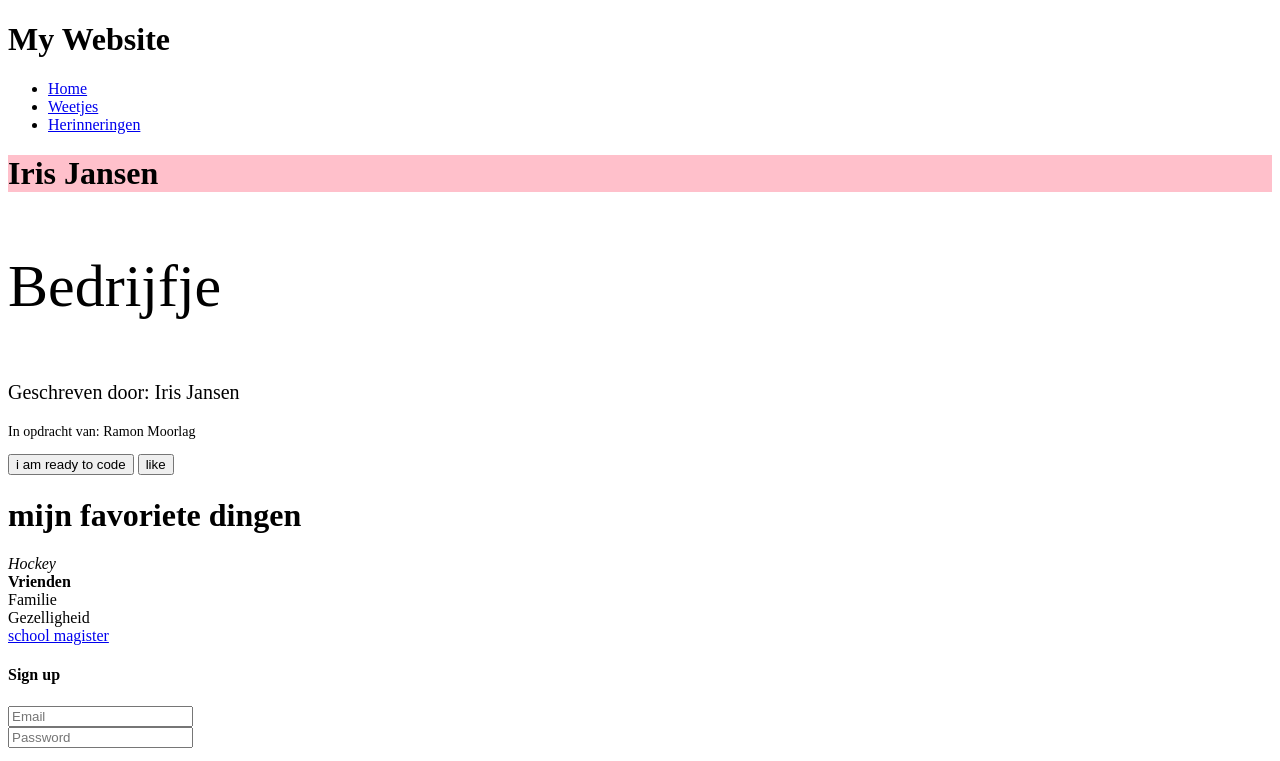
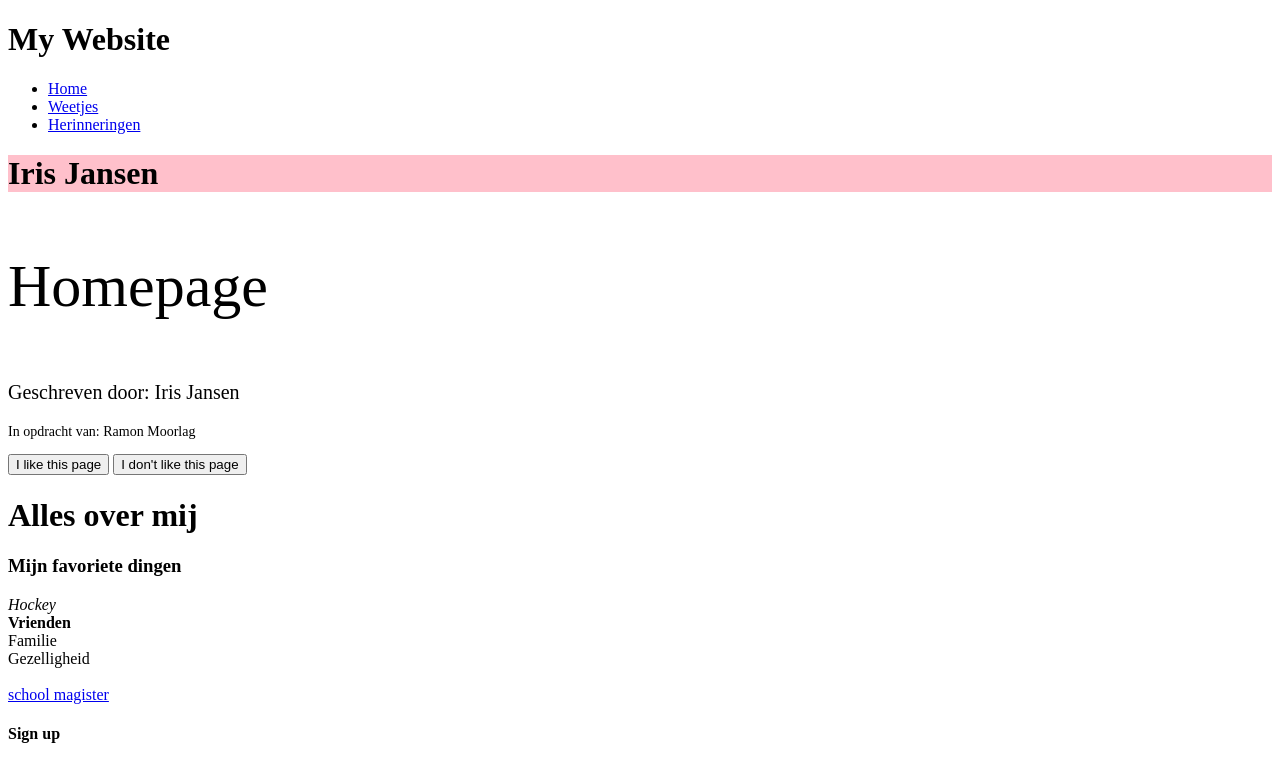
Before and after one commit to Irisjansen03/6678.github.io, a plain HTML site: page index.html in a window 1280 px wide. Shown: the top 761 px of the page. Drawn offline with Linux system fonts and the light colour scheme.

Commit message:
Update index.html

```diff
--- a/index.html
+++ b/index.html
@@ -12,18 +12,19 @@
               <li><a href="Herinneringen.html">Herinneringen</a></li>
             </ul>
         <h1 style="background-color:pink;">Iris Jansen</h1>
- <p style="font-size: 60px; ">Bedrijfje</p>
+ <p style="font-size: 60px; ">Homepage</p>
 <p style="font-size: 20px; ">Geschreven door: Iris Jansen</p>
 <p style="font-size: 14px; ">In opdracht van: Ramon Moorlag</p>
-  <title> test webpagina 1</title>
-  <button>i am ready to code</button>
-  <button>like</button>
-<h1> mijn favoriete dingen</h1>
+  <button>I like this page</button>
+  <button>I don't like this page</button>
+<h1>Alles over mij</h1>
+                  <h3>Mijn favoriete dingen</h3>
   <p>
 <em>Hockey</em><br>
     <strong>Vrienden</strong><br>
     Familie<br>
     Gezelligheid<br>
+          <br>
     <a href="https://dspierson.magister.net/magister/#/vandaag">school magister</a>
 </p>
 <div>
```
